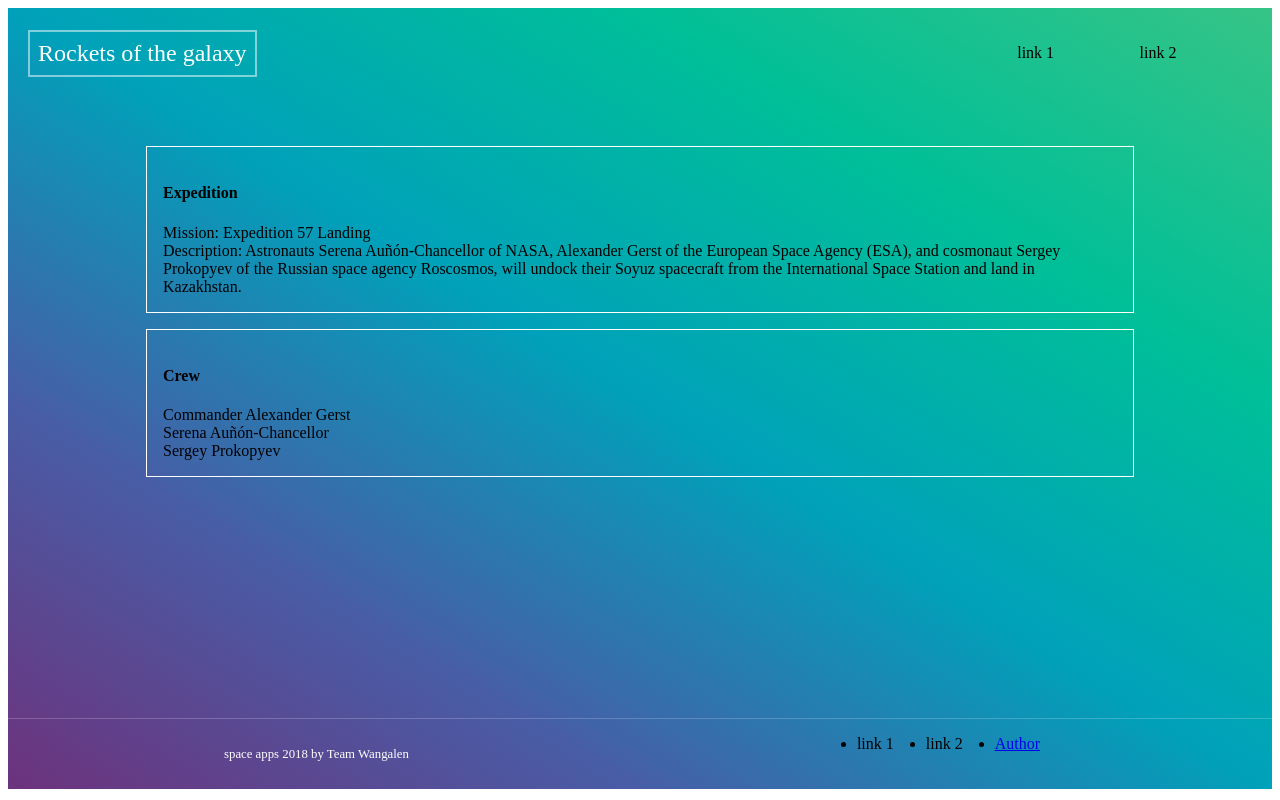
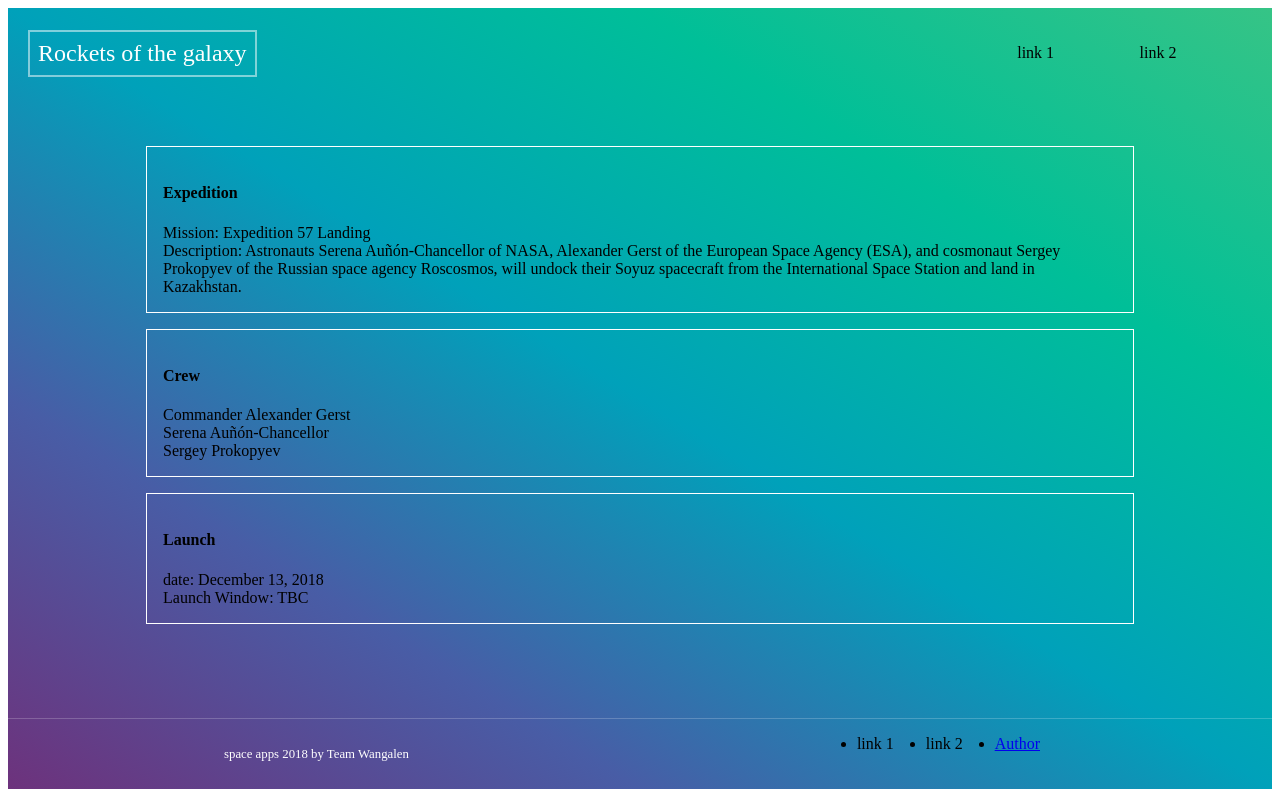
Before and after one commit to meligatt/rockets-galaxy-2, a React app: page / in a window 1280 px wide. Built offline with nearby package versions, Linux system fonts and the light colour scheme.

Commit message:
Add widget launch

```diff
--- /dev/null
+++ b/components/WidgetLaunch/index.jsx
@@ -0,0 +1,23 @@
+import React from 'react';
+import styled from 'styled-components';
+
+const WidgetlaunchStyled = styled.div`
+  border: 1px solid white;
+  padding: 1rem;
+  margin: 1rem;
+  color: black;
+`
+const WidgetLaunch = ({
+  date,
+  launchWindow
+}) => {
+  return (
+    <WidgetlaunchStyled>
+      <h4>Launch</h4>
+      <div>date: {date}</div>
+      <div>Launch Window: {launchWindow}</div>
+    </WidgetlaunchStyled>
+  );
+};
+
+export default WidgetLaunch;
--- a/containers/App.js
+++ b/containers/App.js
@@ -5,6 +5,7 @@ import Main from './../components/Main/index.jsx';
 import Footer from './../components/Footer/index.jsx';
 import WidgetExpedition from './../components/WidgetExpedition/index.jsx';
 import WidgetCrew from './../components/WidgetCrew/index.jsx';
+import WidgetLaunch from './../components/WidgetLaunch/index.jsx';
 import myData from 'data/data.js';
 
 class App extends Component {
@@ -23,20 +24,29 @@ class App extends Component {
   }
 
   render() {
-    const { mission, description, crew } = this.state.data;
+    const {
+      date,
+      launchWindow,
+      mission,
+      description,
+      crew } = this.state.data;
     const { isLoading } = this.state;
-    console.log(this.state.data);
 
     return (
       <div className="app-view">
         <div className="app-view__container">
           <Nav />
           <Main>
-            <WidgetExpedition
-              mission={mission}
-              description={description} />
-            {
-              !isLoading && <WidgetCrew crew={crew} />
+            {!isLoading &&
+              <div className="Widget-area">
+                <WidgetExpedition
+                  mission={mission}
+                  description={description} />
+                <WidgetCrew crew={crew} />
+                <WidgetLaunch
+                  date={date}
+                  launchWindow={launchWindow || 'TBC'} />
+              </div>
             }
           </Main>
         </div>
```
